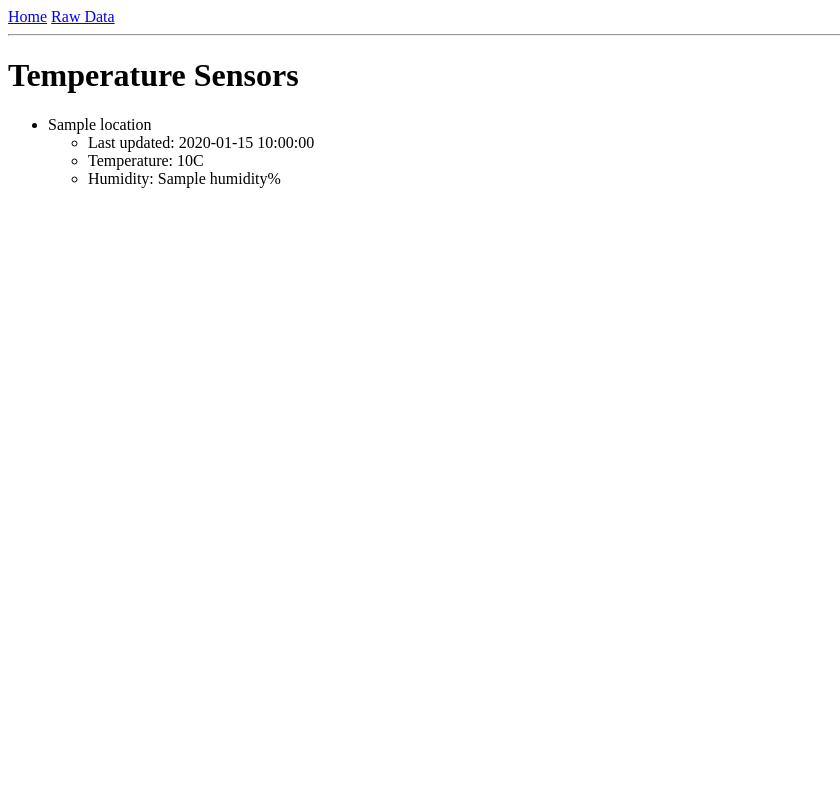
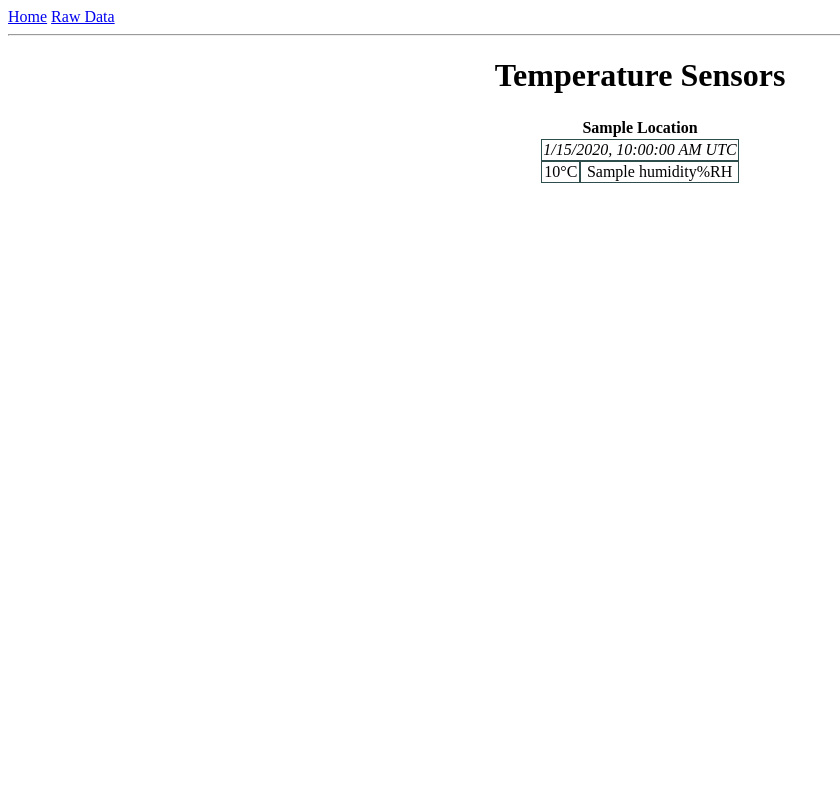
Before and after one commit to anson-vandoren/home-automation, a Flask app: template server/app/templates/index.html in a window 1280 px wide. Shown: the whole page, without its empty margins (0-840 px from the left). Run offline with Flask 2, Linux system fonts and the light colour scheme; the template is opened without the code that fills it: most values are stand-ins (such as "Sample title", 1, 10 or a date in 2020).

Commit message:
start formatting

```diff
--- a/server/app/routes.py
+++ b/server/app/routes.py
@@ -3,6 +3,7 @@ from app import app
 from app.forms import LoginForm
 from app.store import CSVStore, SettingsStore
 
+import copy
 import datetime
 import pytz
 
@@ -20,7 +21,13 @@ def index():
         )
     ).isoformat()
     office_sensor["timestamp"] = utc_timestamp
-    return render_template("index.html", sensors=[office_sensor])
+    # TODO: remove synthetic data
+
+    bedroom_sensor = copy.copy(office_sensor)
+    bedroom_sensor["location"] = "bedroom"
+    bedroom_sensor["temperature"] = "35"
+
+    return render_template("index.html", sensors=[office_sensor, bedroom_sensor])
 
 
 @app.route("/sensor/add_reading", methods=["POST"])
--- /dev/null
+++ b/server/app/static/styles/base.css
@@ -0,0 +1,18 @@
+html {
+  height: 100%;
+}
+
+body {
+  margin: 8px;
+  min-height: calc(100% - 16px);
+}
+
+main {
+  max-width: 90ch;
+  margin: auto;
+}
+
+td {
+  text-align: center;
+  outline: 1px solid darkslategray;
+}
--- a/server/app/templates/base.html
+++ b/server/app/templates/base.html
@@ -5,6 +5,7 @@
     {% else %}
     <title>Automated Home</title>
     {% endif %}
+    <link rel="stylesheet" type="text/css" href="{{ url_for('static', filename='styles/base.css') }}"
   </head>
   <body>
     <div>
@@ -19,6 +20,6 @@
       <li>{{ message }}</li>
       {% endfor %}
     </ul>
-    {% endif %} {% endwith %} {% block content %}{% endblock %}
+    {% endif %} {% endwith %} <main>{% block content %}{% endblock %}</main>
   </body>
 </html>
--- a/server/app/templates/index.html
+++ b/server/app/templates/index.html
@@ -1,14 +1,44 @@
 {% extends "base.html" %} {% block content %}
-<h1>Temperature Sensors</h1>
-<ul>
-  {% for sensor in sensors %}
-  <li>{{ sensor.location }}</li>
-  <ul>
-    <li>Last updated: {{ sensor.timestamp }}</li>
-    <li>Temperature: {{ sensor.temperature }}C</li>
-    <li>Humidity: {{ sensor.humidity }}%</li>
-  </ul>
-  {% endfor %}
-</ul>
 
+<h1 style="text-align: center;">Temperature Sensors</h1>
+
+{% for sensor in sensors %}
+<table align="center">
+  <thead>
+    <tr>
+      <th colspan="2">{{ sensor.location.title() }}</th>
+    </tr>
+  </thead>
+  <tr>
+    <td colspan="2">
+      <i
+        ><span class="updatedTime" id="{{ sensor.location }}">{{
+          sensor.timestamp
+        }}</span></i
+      >
+    </td>
+  </tr>
+  <tr>
+    <td>{{ sensor.temperature }}°C</td>
+    <td>{{ sensor.humidity }}%RH</td>
+  </tr>
+</table>
+
+{% endfor %}
+
+<script>
+  // convert last updated date to local date. comes from server as UTC
+  document.addEventListener('DOMContentLoaded', () => {
+    const timeElements = document.getElementsByClassName('updatedTime');
+    Array.prototype.forEach.call(timeElements, (el) => {
+      console.log(el);
+      const timestr = el.innerHTML;
+      const timeid = el.id;
+      const localizedDate = new Date(timestr).toLocaleString('en-US', {
+        timeZoneName: 'short',
+      });
+      document.getElementById(timeid).innerHTML = localizedDate;
+    });
+  });
+</script>
 {% endblock %}
```
